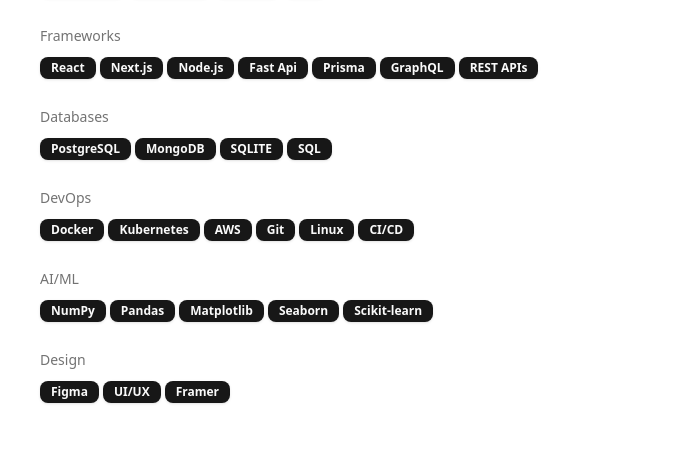
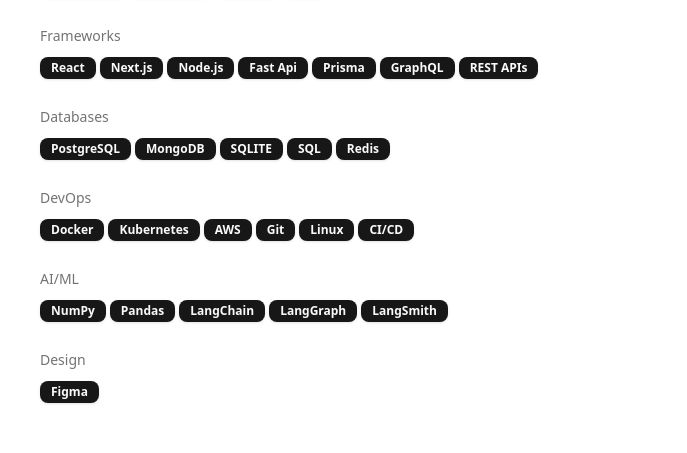
Before and after one commit to Callme-VR/portfolio-web, a Next.js app: page / in a window 1280 px wide. Shown: the part 1163-1616 px from the top of the page, without its empty margins (296-983 px from the left). Built offline with nearby package versions, Linux system fonts and the light colour scheme.

Commit message:
feat: initialize resume data configuration with personal details, experience, and projects

```diff
--- a/src/data/resume.tsx
+++ b/src/data/resume.tsx
@@ -35,10 +35,10 @@
       "GraphQL",
       "REST APIs",
     ],
-    Databases: ["PostgreSQL", "MongoDB", "SQLITE", "SQL"],
+    Databases: ["PostgreSQL", "MongoDB", "SQLITE", "SQL", "Redis"],
     DevOps: ["Docker", "Kubernetes", "AWS", "Git", "Linux", "CI/CD"],
-    "AI/ML": ["NumPy", "Pandas", "Matplotlib", "Seaborn", "Scikit-learn"],
-    Design: ["Figma", "UI/UX", "Framer"],
+    "AI/ML": ["NumPy", "Pandas", "LangChain", "LangGraph", "LangSmith"],
+    Design: ["Figma"],
   },
   navbar: [
     { href: "/", icon: HomeIcon, label: "Home" },
```
